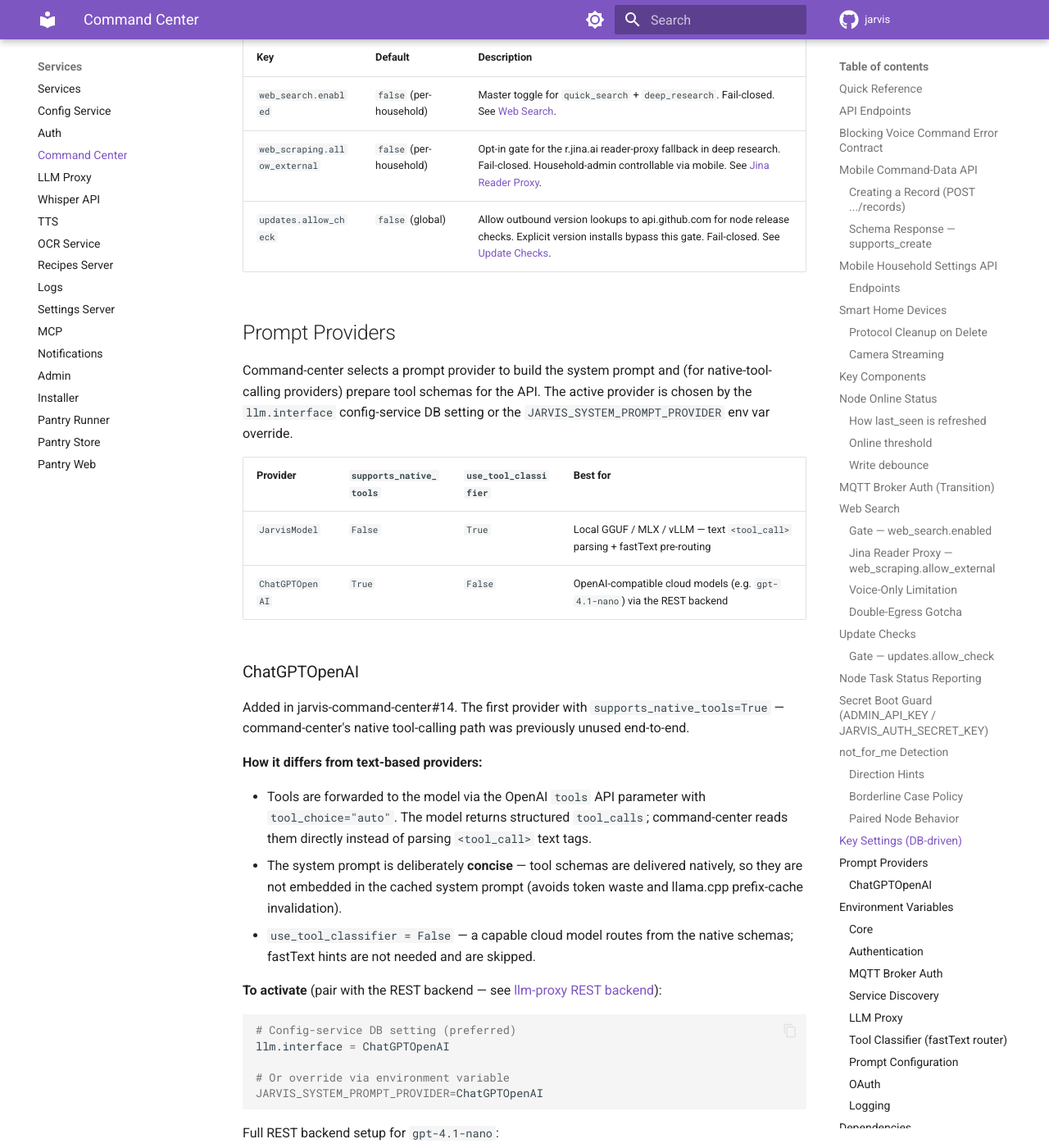
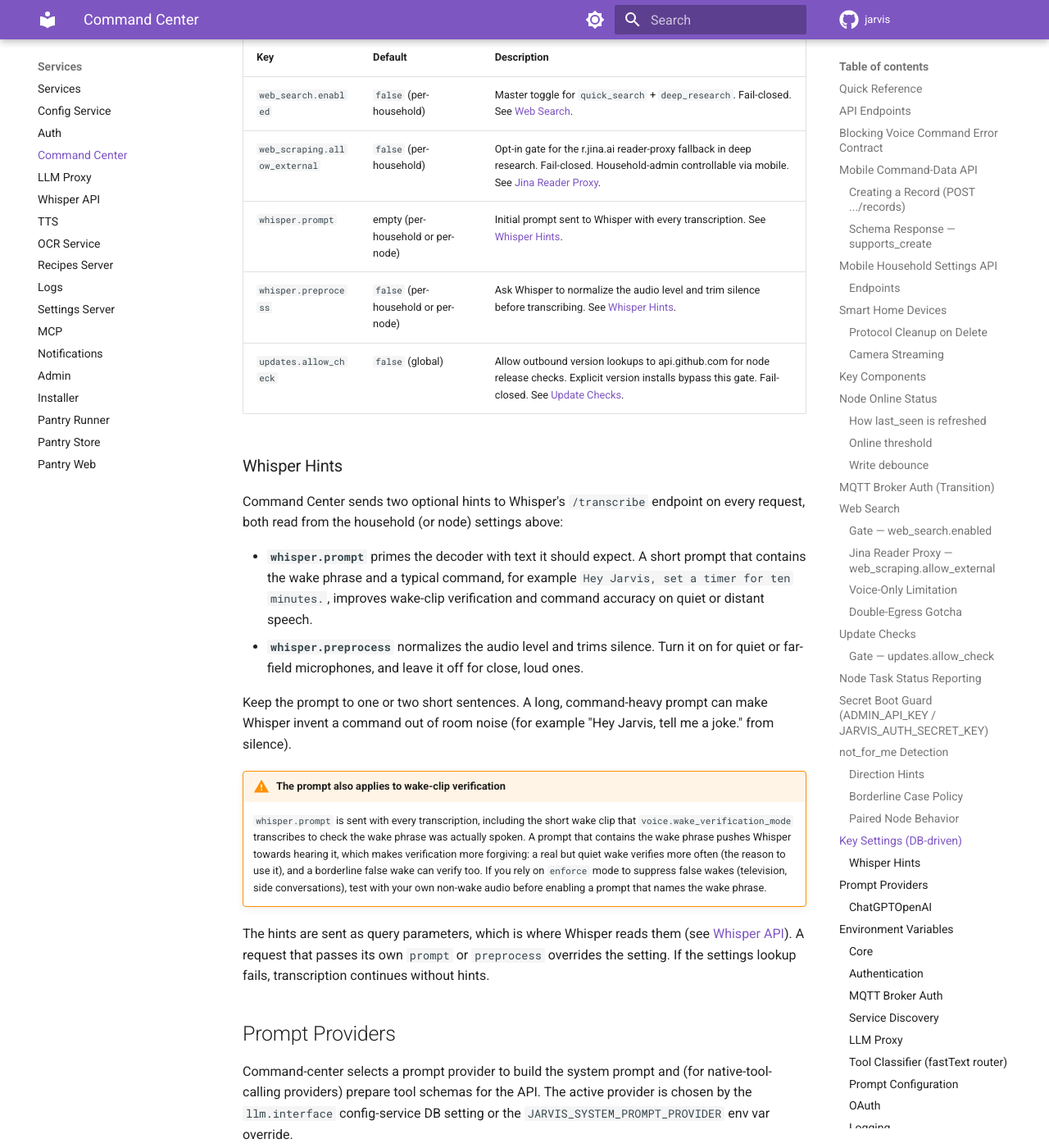
Before and after one commit to alexberardi/jarvis-docs, an MkDocs documentation site: the page built from docs/services/command-center.md, in a window 1280 px wide and 1400 px high, scrolled down 14069 px. Shown: the whole window at 82% size. Built offline with MkDocs 1.6.1 and Material for MkDocs 9.7.7, drawn with Linux system fonts in a browser that asks for light colours; comment, search, counter and statistics services are not loaded.

Commit message:
docs(command-center): document whisper.prompt and whisper.preprocess settings (#175)
* docs(command-center): document whisper.prompt and whisper.preprocess settings

Co-Authored-By: Claude Sonnet 5.5 <noreply@anthropic.com>

* docs(command-center): note that whisper.prompt also applies to wake-clip verification

Co-Authored-By: Claude Sonnet 5.5 <noreply@anthropic.com>

---------

Co-authored-by: Claude Sonnet 5.5 <noreply@anthropic.com>

```diff
--- a/docs/services/command-center.md
+++ b/docs/services/command-center.md
@@ -356,8 +356,36 @@ These settings are persisted in PostgreSQL and editable via **Admin → Settings
 |---|---|---|
 | `web_search.enabled` | `false` (per-household) | Master toggle for `quick_search` + `deep_research`. Fail-closed. See [Web Search](#web-search). |
 | `web_scraping.allow_external` | `false` (per-household) | Opt-in gate for the r.jina.ai reader-proxy fallback in deep research. Fail-closed. Household-admin controllable via mobile. See [Jina Reader Proxy](#jina-reader-proxy-web_scrapingallow_external). |
+| `whisper.prompt` | empty (per-household or per-node) | Initial prompt sent to Whisper with every transcription. See [Whisper Hints](#whisper-hints). |
+| `whisper.preprocess` | `false` (per-household or per-node) | Ask Whisper to normalize the audio level and trim silence before transcribing. See [Whisper Hints](#whisper-hints). |
 | `updates.allow_check` | `false` (global) | Allow outbound version lookups to api.github.com for node release checks. Explicit version installs bypass this gate. Fail-closed. See [Update Checks](#update-checks). |
 
+
+### Whisper Hints
+
+Command Center sends two optional hints to Whisper's `/transcribe` endpoint on every request, both read from the
+household (or node) settings above:
+
+- **`whisper.prompt`** primes the decoder with text it should expect. A short prompt that contains the wake phrase and a
+  typical command, for example `Hey Jarvis, set a timer for ten minutes.`, improves wake-clip verification and command
+  accuracy on quiet or distant speech.
+- **`whisper.preprocess`** normalizes the audio level and trims silence. Turn it on for quiet or far-field microphones,
+  and leave it off for close, loud ones.
+
+Keep the prompt to one or two short sentences. A long, command-heavy prompt can make Whisper invent a command out of
+room noise (for example "Hey Jarvis, tell me a joke." from silence).
+
+!!! warning "The prompt also applies to wake-clip verification"
+    `whisper.prompt` is sent with every transcription, including the short wake clip that
+    `voice.wake_verification_mode` transcribes to check the wake phrase was actually spoken. A prompt that contains the
+    wake phrase pushes Whisper towards hearing it, which makes verification more forgiving: a real but quiet wake
+    verifies more often (the reason to use it), and a borderline false wake can verify too. If you rely on `enforce`
+    mode to suppress false wakes (television, side conversations), test with your own non-wake audio before enabling a
+    prompt that names the wake phrase.
+
+The hints are sent as query parameters, which is where Whisper reads them (see
+[Whisper API](whisper-api.md#transcription)). A request that passes its own `prompt` or `preprocess` overrides the setting.
+If the settings lookup fails, transcription continues without hints.
 
 ## Prompt Providers
 
```
Also changed, not shown: docs/services/whisper-api.md (+3 -0 lines), 1 other file.
